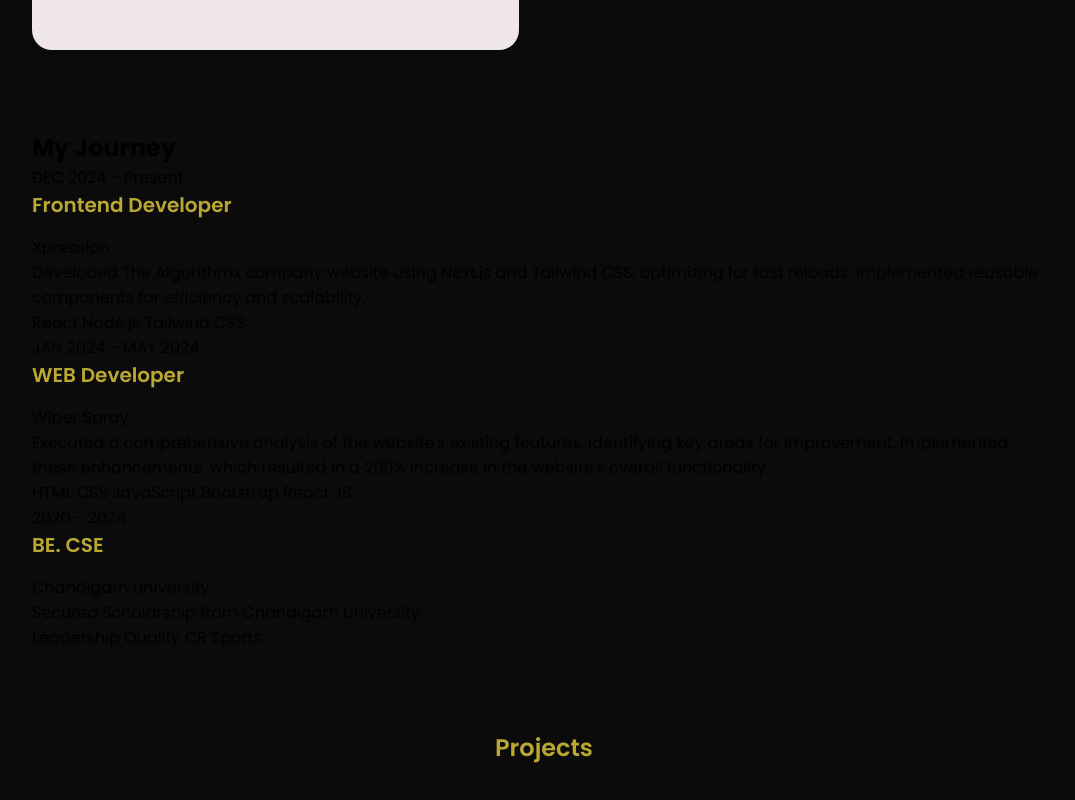
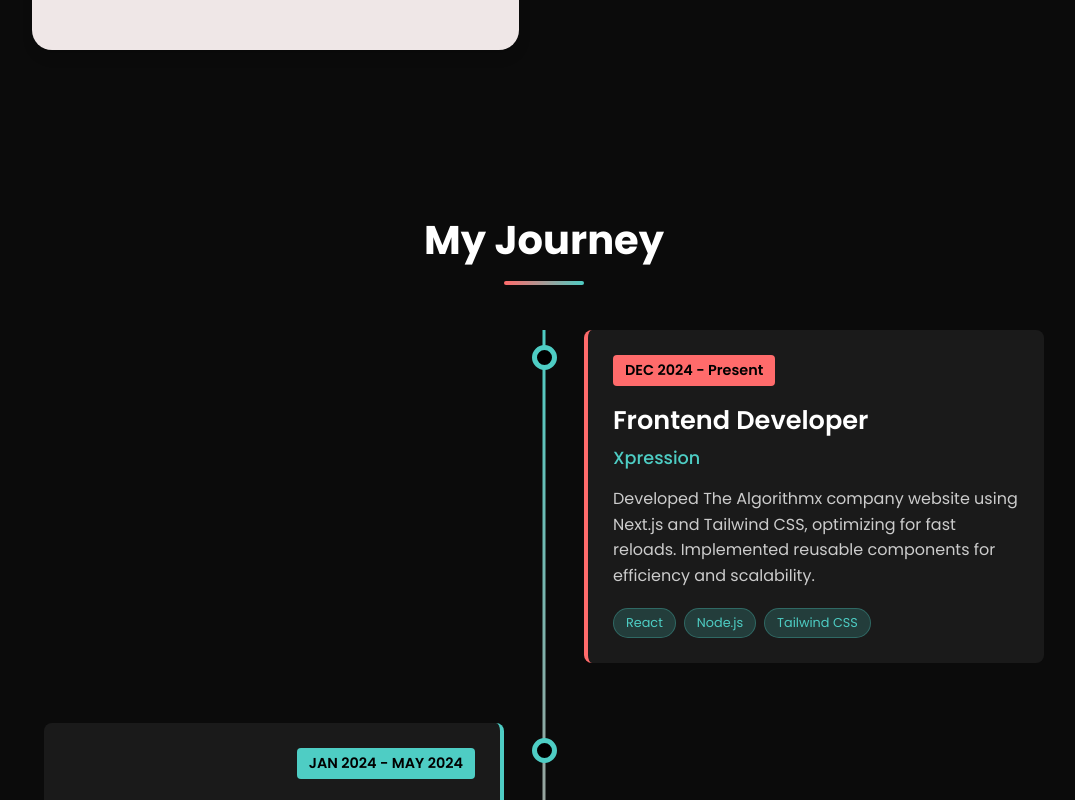
Before and after one commit to WEBROSH-007/PROTFOLIO.github.io, a plain HTML site: page index.html in a window 1280 px wide. Shown: the part 1320-2120 px from the top of the page, without its empty margins (96-1171 px from the left). Drawn offline with nearby package versions, Linux system fonts and the light colour scheme.

Commit message:
Update main.css

```diff
--- a/main.css
+++ b/main.css
@@ -224,7 +224,251 @@ nav{
 .icon:hover{
     color: var(--first-color);
 }
+/* Experience Roadmap Section Styles */
+.experience-roadmap {
+    color: #fff;
+    padding: 80px 0;
+    font-family: 'Poppins', sans-serif;
+  }
 
+  .containera {
+    max-width: 1200px;
+    margin: 0 auto;
+    padding: 0 20px;
+  }
+
+  .section-title {
+    font-size: 2.5rem;
+    margin-bottom: 60px;
+    text-align: center;
+    position: relative;
+    color: #fff;
+  }
+
+  .section-title::after {
+    content: '';
+    width: 80px;
+    height: 4px;
+    background: linear-gradient(90deg, #ff6b6b, #4ecdc4);
+    position: absolute;
+    bottom: -15px;
+    left: 50%;
+    transform: translateX(-50%);
+    border-radius: 2px;
+  }
+
+  .roadmap-container {
+    position: relative;
+    max-width: 1000px;
+    margin: 0 auto;
+  }
+
+  .roadmap-container::before {
+    content: '';
+    position: absolute;
+    left: 50%;
+    top: 0;
+    bottom: 0;
+    width: 3px;
+    background: linear-gradient(to bottom, #4ecdc4, #ff6b6b);
+    transform: translateX(-50%);
+  }
+
+  .roadmap-item {
+    position: relative;
+    margin-bottom: 60px;
+    width: 50%;
+    clear: both;
+  }
+
+  .roadmap-item.left {
+    float: left;
+    padding-right: 40px;
+    text-align: right;
+  }
+
+  .roadmap-item.right {
+    float: right;
+    padding-left: 40px;
+    text-align: left;
+  }
+
+  .roadmap-dot {
+    position: absolute;
+    width: 25px;
+    height: 25px;
+    border-radius: 50%;
+    background: #000;
+    border: 5px solid #4ecdc4;
+    z-index: 1;
+    top: 15px;
+  }
+
+  .roadmap-item.left .roadmap-dot {
+    right: -12.5px;
+  }
+
+  .roadmap-item.right .roadmap-dot {
+    left: -12.5px;
+  }
+
+  .roadmap-content {
+    background-color: rgba(30, 30, 30, 0.8);
+    border-radius: 8px;
+    padding: 25px;
+    transition: transform 0.3s ease;
+  }
+
+  .roadmap-item.left .roadmap-content {
+    border-right: 4px solid #4ecdc4;
+  }
+
+  .roadmap-item.right .roadmap-content {
+    border-left: 4px solid #ff6b6b;
+  }
+
+  .roadmap-item.left .roadmap-content:hover {
+    transform: translateX(-10px);
+    box-shadow: -6px 6px 15px rgba(78, 205, 196, 0.3);
+  }
+
+  .roadmap-item.right .roadmap-content:hover {
+    transform: translateX(10px);
+    box-shadow: 6px 6px 15px rgba(255, 107, 107, 0.3);
+  }
+
+  .roadmap-date {
+    display: inline-block;
+    padding: 5px 12px;
+    background-color: #4ecdc4;
+    color: #000;
+    font-weight: 600;
+    border-radius: 4px;
+    margin-bottom: 15px;
+    font-size: 0.9rem;
+  }
+
+  .roadmap-item.right .roadmap-date {
+    background-color: #ff6b6b;
+  }
+
+  .roadmap-title {
+    font-size: 1.6rem;
+    margin-bottom: 5px;
+    color: #fff;
+  }
+
+  .roadmap-company {
+    color: #ff6b6b;
+    font-weight: 500;
+    margin-bottom: 15px;
+    font-size: 1.1rem;
+  }
+
+  .roadmap-item.right .roadmap-company {
+    color: #4ecdc4;
+  }
+
+  .roadmap-description {
+    margin-bottom: 20px;
+    line-height: 1.6;
+    color: #ccc;
+  }
+
+  .roadmap-skills {
+    display: flex;
+    flex-wrap: wrap;
+    gap: 8px;
+  }
+
+  .roadmap-item.left .roadmap-skills {
+    justify-content: flex-end;
+  }
+
+  .roadmap-skills span {
+    background-color: rgba(255, 107, 107, 0.2);
+    color: #ff6b6b;
+    padding: 5px 12px;
+    border-radius: 20px;
+    font-size: 0.8rem;
+    border: 1px solid rgba(255, 107, 107, 0.3);
+  }
+
+  .roadmap-item.right .roadmap-skills span {
+    background-color: rgba(78, 205, 196, 0.2);
+    color: #4ecdc4;
+    border-color: rgba(78, 205, 196, 0.3);
+  }
+
+  /* Clear fix for the container */
+  .roadmap-container:after {
+    content: '';
+    display: table;
+    clear: both;
+  }
+
+  /* Responsive Styles */
+  @media screen and (max-width: 768px) {
+    .section-title {
+      font-size: 2rem;
+    }
+
+    .roadmap-container::before {
+      left: 20px;
+    }
+
+    .roadmap-item {
+      width: 100%;
+      padding-left: 40px;
+      padding-right: 0;
+      text-align: left;
+    }
+
+    .roadmap-item.left,
+    .roadmap-item.right {
+      float: none;
+      padding-left: 40px;
+      padding-right: 0;
+      text-align: left;
+    }
+
+    .roadmap-item.left .roadmap-dot,
+    .roadmap-item.right .roadmap-dot {
+      left: 8px;
+      right: auto;
+    }
+
+    .roadmap-item.left .roadmap-content,
+    .roadmap-item.right .roadmap-content {
+      border-left: 4px solid;
+      border-right: none;
+    }
+
+    .roadmap-item.left .roadmap-content {
+      border-color: #4ecdc4;
+    }
+
+    .roadmap-item.right .roadmap-content {
+      border-color: #ff6b6b;
+    }
+
+    .roadmap-item.left .roadmap-content:hover,
+    .roadmap-item.right .roadmap-content:hover {
+      transform: translateX(10px);
+    }
+
+    .roadmap-item.left .roadmap-skills {
+      justify-content: flex-start;
+    }
+
+    .roadmap-title {
+      font-size: 1.3rem;
+    }
+
+    .roadmap-company {
+      font-size: 1rem;
+    }
+  }
 /* ----- FEATURED IMAGE BOX ----- */
 .featured-image{
     display: flex;
```
